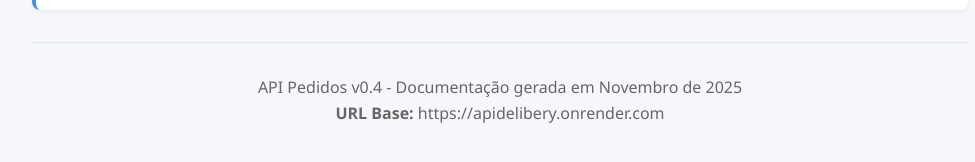
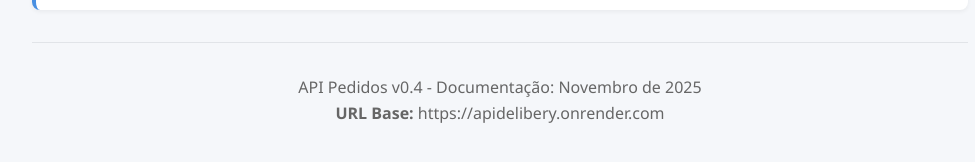
Before and after one commit to defestocco-creator/APIDeliberyDOC, a plain HTML site: page index.html in a window 1280 px wide. Shown: the part 8874-9036 px from the top of the page, without its empty margins (280-1255 px from the left). Drawn offline with Linux system fonts and the light colour scheme.

Commit message:
Update index.html

```diff
--- a/index.html
+++ b/index.html
@@ -1258,7 +1258,7 @@ curl -H "Authorization: Bearer $TOKEN" \
         <!-- Footer -->
         <footer>
             <div class="container">
-                <p>API Pedidos v0.4 - Documentação gerada em Novembro de 2025</p>
+                <p>API Pedidos v0.4 - Documentação: Novembro de 2025</p>
                 <p><strong>URL Base:</strong> https://apidelibery.onrender.com</p>
             </div>
         </footer>
```
